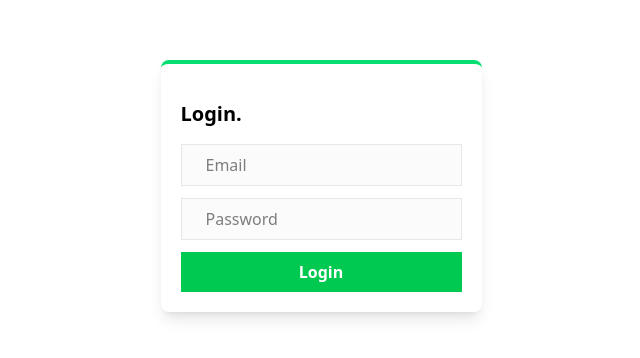
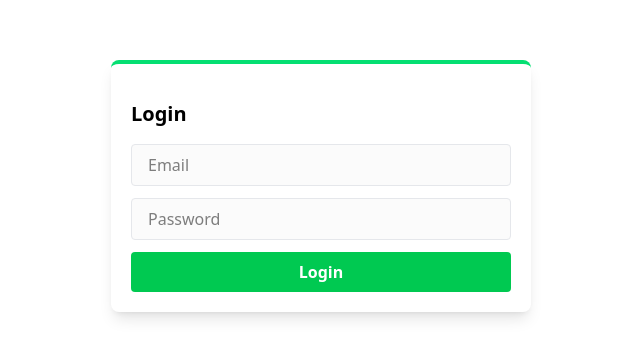
Before and after one commit to amilasampath0130/grysosta-vendor-dashboard, a Next.js app: page / in a window 1280 px wide. Shown: the part 214-572 px from the top of the page, without its empty margins (319-959 px from the left). Built offline with nearby package versions, Linux system fonts and the light colour scheme.

Commit message:
feat: Update login and delete model that created

```diff
--- a/components/auth/LoginForm.tsx
+++ b/components/auth/LoginForm.tsx
@@ -1,79 +1,111 @@
 "use client";
+
 import { useRouter } from "next/navigation";
 import { useState } from "react";
 
 const LoginForm = () => {
   const [email, setEmail] = useState("");
   const [password, setPassword] = useState("");
-  const [error, setError] = useState("");
+  const [error, setError] = useState<string | null>(null);
   const [loading, setLoading] = useState(false);
 
   const router = useRouter();
+
   const handleSubmit = async (e: React.FormEvent<HTMLFormElement>) => {
     e.preventDefault();
-    setLoading(true);
-    setError("");
-    if (!email || !password) {
-      setError("Email and password are required");
-      setLoading(false);
+
+    if (loading) return;
+
+    setError(null);
+
+    if (!email.trim() || !password.trim()) {
+      setError("Email and password are required.");
       return;
     }
+
+    setLoading(true);
 
     try {
       const response = await fetch(
         `${process.env.NEXT_PUBLIC_API_URL}/api/vendor/login`,
         {
           method: "POST",
-          headers: { "Content-Type": "application/json" },
+          headers: {
+            "Content-Type": "application/json",
+          },
           body: JSON.stringify({ email, password }),
-        }
+        },
       );
 
-      const data = await response.json();
+      let data: any = null;
 
-      if (data.success) {
-        router.push(`/auth/verify-otp?email=${email}`);
-      } else {
-        setError(data.message || "Invalid credentials");
+      try {
+        data = await response.json();
+      } catch {
+        throw new Error("Invalid server response.");
       }
+
       if (!response.ok) {
-        throw new Error("Login failed");
+        // Handle known HTTP errors
+        if (response.status === 401) {
+          throw new Error("Invalid email or password.");
+        }
+        if (response.status === 404) {
+          throw new Error("Login service not found.");
+        }
+        if (response.status >= 500) {
+          throw new Error("Server error. Please try again later.");
+        }
+
+        throw new Error(data?.message || "Login failed.");
       }
-    } catch (error) {
-      setError("Something went wrong");
+
+      if (!data?.success) {
+        throw new Error(data?.message || "Login failed.");
+      }
+
+      // ✅ Success
+      router.push(`/auth/verify-otp?email=${encodeURIComponent(email)}`);
+    } catch (err: any) {
+      setError(err.message || "Something went wrong. Please try again.");
     } finally {
       setLoading(false);
     }
   };
+
   return (
     <div className="grid place-items-center h-screen">
-      <div className="shadow-lg rounded-lg border-t-4 p-5 border-green-400">
-        <h1 className="text-xl font-bold my-4">Login.</h1>
-        <form onSubmit={handleSubmit} action="" className="flex flex-col gap-3">
+      <div className="shadow-lg rounded-lg border-t-4 p-5 border-green-400 w-[420px]">
+        <h1 className="text-xl font-bold my-4">Login</h1>
+
+        <form onSubmit={handleSubmit} className="flex flex-col gap-3">
           <input
             value={email}
             onChange={(e) => setEmail(e.target.value)}
             type="email"
             placeholder="Email"
-            className="w-[400] border border-gray-200 py-2 px-6 bg-zinc-100/40"
+            className="border border-gray-200 py-2 px-4 bg-zinc-100/40 rounded"
           />
+
           <input
+            value={password}
             onChange={(e) => setPassword(e.target.value)}
             type="password"
             placeholder="Password"
-            className="w-[400] border border-gray-200 py-2 px-6 bg-zinc-100/40"
+            className="border border-gray-200 py-2 px-4 bg-zinc-100/40 rounded"
           />
+
           <button
             disabled={loading}
-            className={`bg-green-500 text-white font-bold px-6 py-2 ${
-              loading ? "opacity-60 cursor-not-allowed" : ""
+            className={`bg-green-500 text-white font-bold px-6 py-2 rounded transition ${
+              loading ? "opacity-60 cursor-not-allowed" : "hover:bg-green-600"
             }`}
           >
             {loading ? "Logging in..." : "Login"}
           </button>
 
           {error && (
-            <div className="bg-red-500 text-white w-fit text-sm py-1 px-3 rounded-md mt-2">
+            <div className="bg-red-500 text-white text-sm py-2 px-3 rounded-md">
               {error}
             </div>
           )}
--- a/models/vendor_user.ts
+++ /dev/null
@@ -1,23 +0,0 @@
-import mongoose, { models, Schema } from "mongoose";
-
-const userSchema = new Schema({
-  name: {
-    type: String,
-    required:true
-  },
-  email:{
-    type:String,
-    required:true,
-  },
-  password:{
-    type:String,
-    required:true,
-  }
-},{
-    timestamps:true
-});
-
-
-const Vendor_User = models.Vendor_User||mongoose.model("Vendor_User",userSchema)
-
-export default Vendor_User
```
